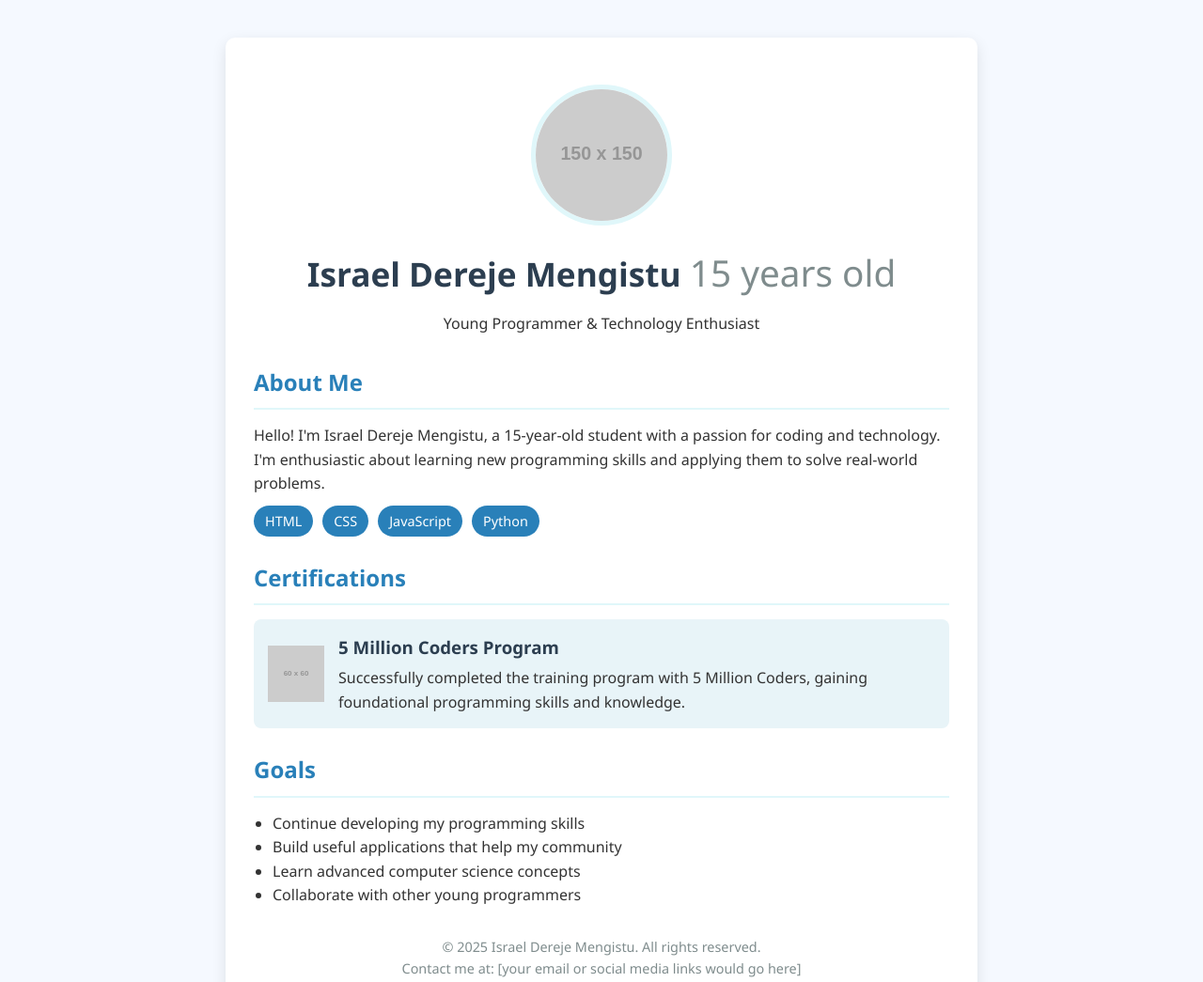
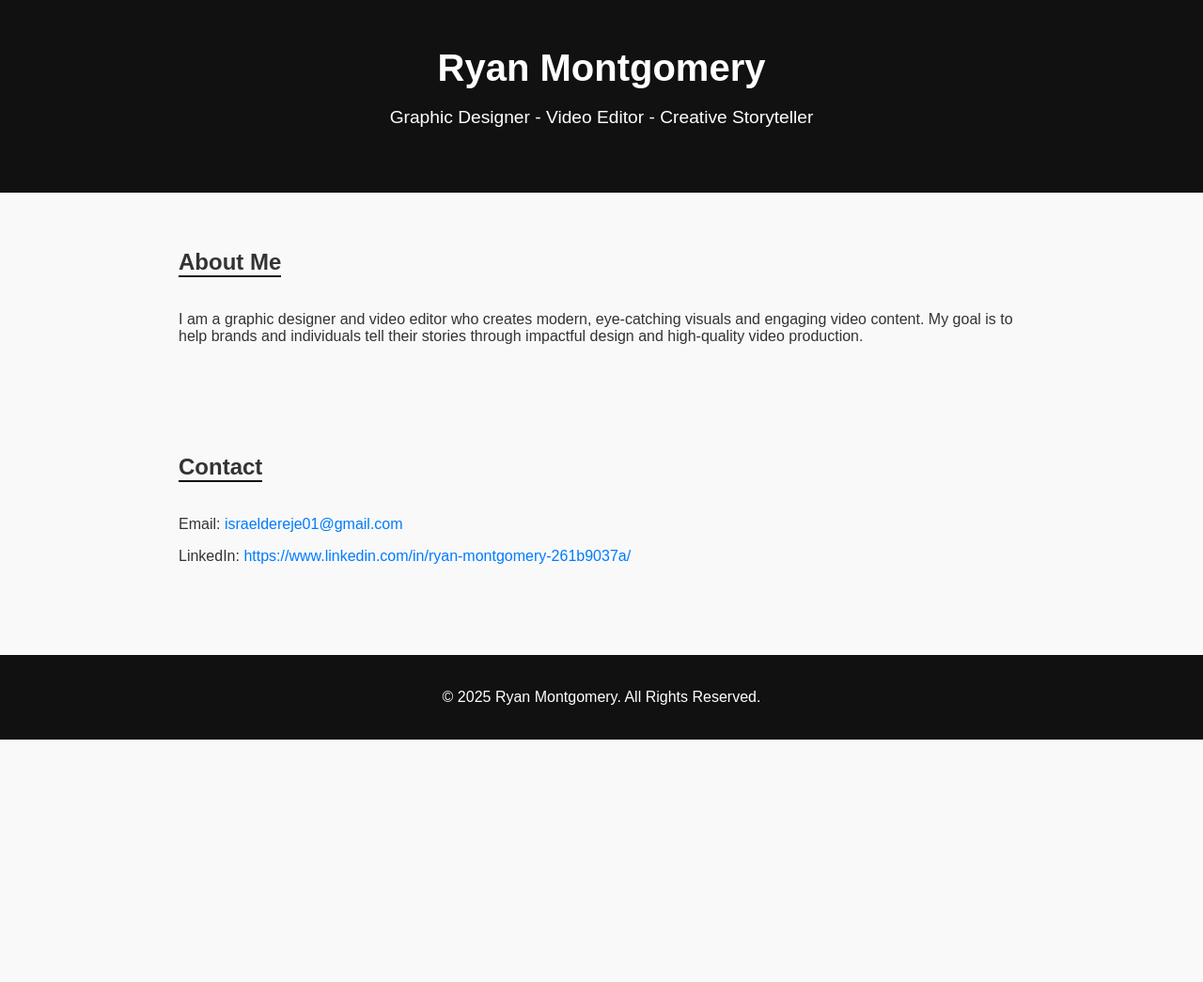
Before and after one commit to israel000101/infinty-ai, a plain HTML site: page index.html in a window 1280 px wide. Shown: the top 1045 px of the page at 94% size. After the commit the page ends 800 px from the top, so only its background shows below. Drawn offline with Linux system fonts and the light colour scheme; placeholder pictures from the web are drawn by us.

Commit message:
Add files via upload

```diff
--- a/index.html
+++ b/index.html
@@ -3,169 +3,84 @@
 <head>
   <meta charset="UTF-8">
   <meta name="viewport" content="width=device-width, initial-scale=1.0">
-    <title>Israel Dereje Mengistu - Young Coder</title>
+  <title>Ryan Montgomery - Graphic Designer & Video Editor</title>
   <style>
-        * {
+    body {
+      font-family: Arial, sans-serif;
       margin: 0;
       padding: 0;
-            box-sizing: border-box;
-            font-family: 'Segoe UI', Tahoma, Geneva, Verdana, sans-serif;
+      background: #f9f9f9;
+      color: #333;
     }
-
-        body {
-            background-color: #f5f9ff;
-            color: #333;
-            line-height: 1.6;
+    header {
+      background: #111;
+      color: #fff;
+      padding: 50px 20px;
+      text-align: center;
     }
-
-        .container {
-            max-width: 800px;
-            margin: 40px auto;
-            padding: 30px;
-            background-color: white;
-            border-radius: 10px;
-            box-shadow: 0 5px 15px rgba(0, 0, 0, 0.1);
+    header h1 {
+      margin: 0;
+      font-size: 2.5rem;
     }
-
-        header {
+    header p {
+      font-size: 1.2rem;
+    }
+    section {
+      padding: 40px 20px;
+      max-width: 900px;
+      margin: auto;
+    }
+    h2 {
+      border-bottom: 2px solid #111;
+      display: inline-block;
+      margin-bottom: 20px;
+    }
+    .portfolio {
+      display: grid;
+      grid-template-columns: repeat(auto-fit, minmax(250px, 1fr));
+      gap: 20px;
+    }
+    .portfolio-item {
+      background: #fff;
+      padding: 20px;
+      border-radius: 8px;
+      box-shadow: 0 2px 6px rgba(0,0,0,0.1);
       text-align: center;
-            margin-bottom: 30px;
     }
-
-        h1 {
-            color: #2c3e50;
-            margin-bottom: 10px;
-            font-size: 2.2em;
+    footer {
+      background: #111;
+      color: #fff;
+      text-align: center;
+      padding: 20px;
+      margin-top: 40px;
     }
-
-        .age {
-            color: #7f8c8d;
-            font-weight: normal;
-            font-size: 1.1em;
-        }
-
-        .profile-pic {
-            width: 150px;
-            height: 150px;
-            border-radius: 50%;
-            object-fit: cover;
-            margin: 20px auto;
-            display: block;
-            border: 5px solid #e0f7fa;
-        }
-
-        section {
-            margin-bottom: 25px;
-        }
-
-        h2 {
-            color: #2980b9;
-            border-bottom: 2px solid #e0f7fa;
-            padding-bottom: 8px;
-            margin-bottom: 15px;
-            font-size: 1.5em;
-        }
-
-        .certificate {
-            background-color: #e8f4f8;
-            padding: 15px;
-            border-radius: 8px;
-            margin-top: 15px;
-            display: flex;
-            align-items: center;
-        }
-
-        .certificate img {
-            width: 60px;
-            margin-right: 15px;
-        }
-
-        .certificate-info h3 {
-            color: #2c3e50;
-            margin-bottom: 5px;
-        }
-
-        .skills {
-            display: flex;
-            flex-wrap: wrap;
-            gap: 10px;
-            margin-top: 10px;
-        }
-
-        .skill {
-            background-color: #2980b9;
-            color: white;
-            padding: 5px 12px;
-            border-radius: 20px;
-            font-size: 0.9em;
-        }
-
-        footer {
-            text-align: center;
-            margin-top: 30px;
-            color: #7f8c8d;
-            font-size: 0.9em;
-        }
-
-        @media (max-width: 600px) {
-            .container {
-                margin: 20px;
-                padding: 20px;
-            }
-
-            h1 {
-                font-size: 1.8em;
-            }
+    a {
+      color: #007BFF;
+      text-decoration: none;
     }
   </style>
 </head>
 <body>
-    <div class="container">
+
   <header>
-            <!-- Replace with your actual photo if available -->
-            <img src="https://via.placeholder.com/150" alt="Israel Dereje Mengistu" class="profile-pic">
-            <h1>Israel Dereje Mengistu <span class="age">15 years old</span></h1>
-            <p>Young Programmer & Technology Enthusiast</p>
+    <h1>Ryan Montgomery</h1>
+    <p>Graphic Designer - Video Editor - Creative Storyteller</p>
   </header>
 
   <section>
     <h2>About Me</h2>
-            <p>Hello! I'm Israel Dereje Mengistu, a 15-year-old student with a passion for coding and technology. I'm enthusiastic about learning new programming skills and applying them to solve real-world problems.</p>
-
-            <div class="skills">
-                <span class="skill">HTML</span>
-                <span class="skill">CSS</span>
-                <span class="skill">JavaScript</span>
-                <span class="skill">Python</span>
-            </div>
+    <p>I am a graphic designer and video editor who creates modern, eye-catching visuals and engaging video content. My goal is to help brands and individuals tell their stories through impactful design and high-quality video production.</p>
   </section>
 
   <section>
-            <h2>Certifications</h2>
-            <div class="certificate">
-                <!-- Replace with your actual certificate image if available -->
-                <img src="https://via.placeholder.com/60" alt="5 Million Coders Certificate">
-                <div class="certificate-info">
-                    <h3>5 Million Coders Program</h3>
-                    <p>Successfully completed the training program with 5 Million Coders, gaining foundational programming skills and knowledge.</p>
-                </div>
-            </div>
-        </section>
-
-        <section>
-            <h2>Goals</h2>
-            <ul style="margin-left: 20px;">
-                <li>Continue developing my programming skills</li>
-                <li>Build useful applications that help my community</li>
-                <li>Learn advanced computer science concepts</li>
-                <li>Collaborate with other young programmers</li>
-            </ul>
+    <h2>Contact</h2>
+    <p>Email: <a href="https://mail.google.com/mail/u/0/#search/in%3Asent+israeldereje01%40gmail.com">israeldereje01@gmail.com</a></p>
+    <p>LinkedIn: <a href="https://www.linkedin.com/in/ryan-montgomery-261b9037a/">https://www.linkedin.com/in/ryan-montgomery-261b9037a/</a></p>
   </section>
 
   <footer>
-            <p>© 2025 Israel Dereje Mengistu. All rights reserved.</p>
-            <p>Contact me at: [your email or social media links would go here]</p>
+    <p>&copy; 2025 Ryan Montgomery. All Rights Reserved.</p>
   </footer>
-    </div>
+
 </body>
 </html>
```
Lines whose indentation alone changed are shown as unchanged.
